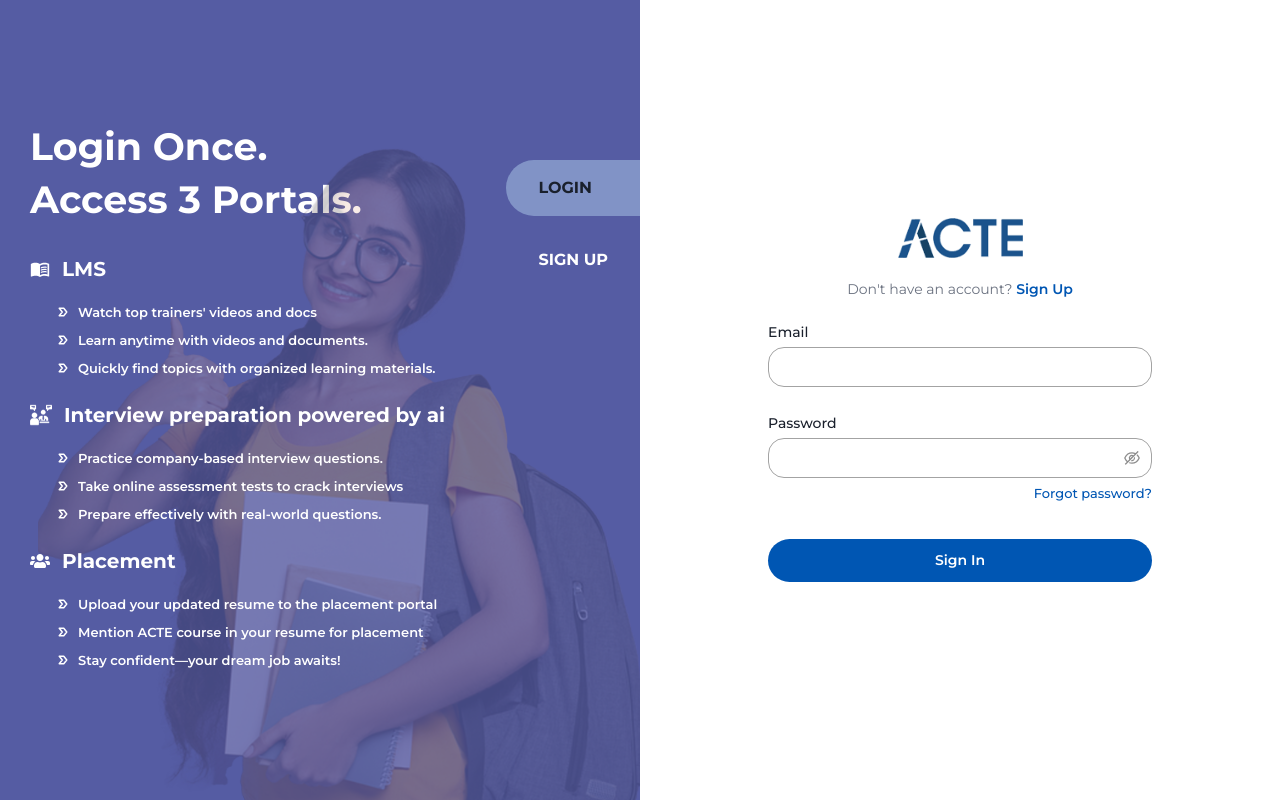
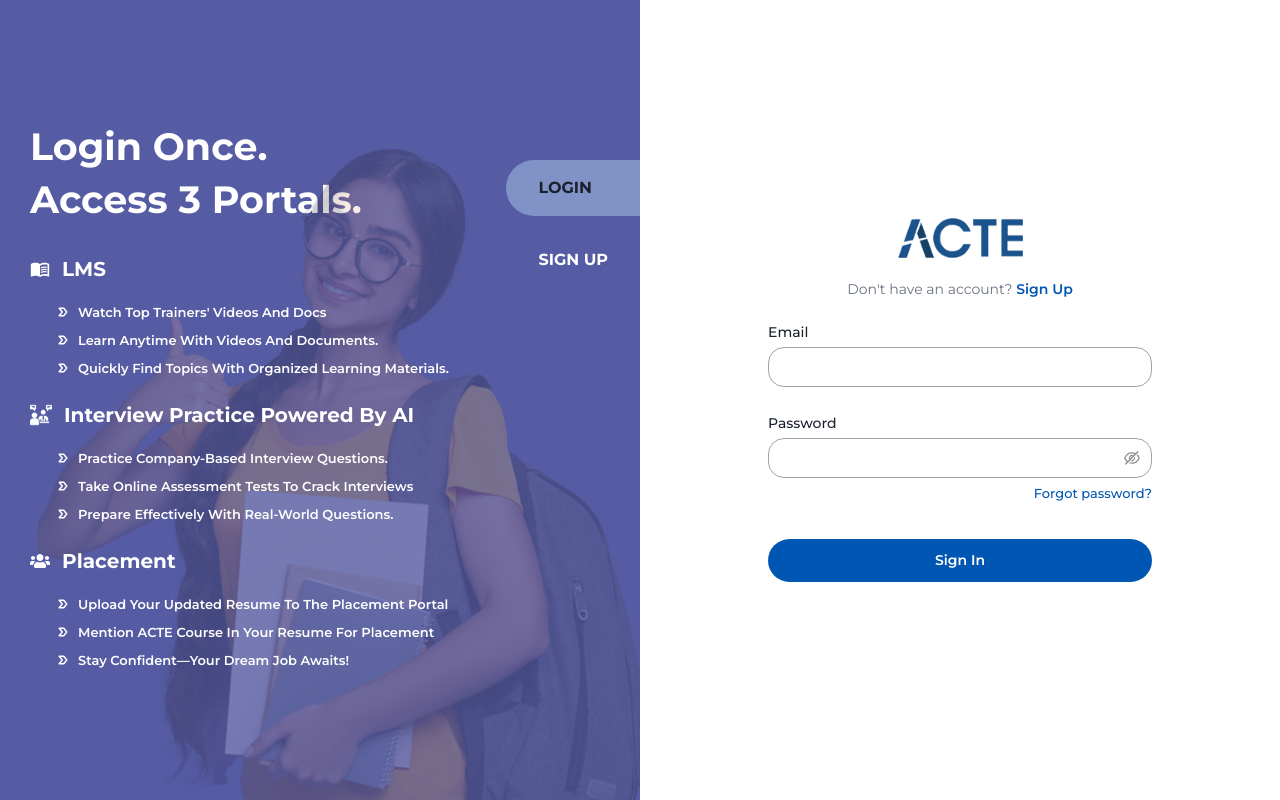
Before and after one commit to Acrwep/Jobportal-frontend, a React (Create React App) app: page /login in a window 1280 px wide. Built offline with nearby package versions, Linux system fonts and the light colour scheme.

Commit message:
Change login and register page content to title case

```diff
--- a/src/Login/LmsLogin.js
+++ b/src/Login/LmsLogin.js
@@ -181,7 +181,7 @@
               <ul>
                 <li>
                   <TbArrowBadgeRight size={18} style={{ marginRight: "6px" }} />{" "}
-                  Watch top trainers' videos and docs
+                  Watch Top Trainers' Videos And Docs
                 </li>
                 <li>
                   {" "}
@@ -189,7 +189,7 @@
                     size={18}
                     style={{ marginRight: "6px" }}
                   />{" "}
-                  Learn anytime with videos and documents.
+                  Learn Anytime With Videos And Documents.
                 </li>
                 <li>
                   {" "}
@@ -197,13 +197,13 @@
                     size={18}
                     style={{ marginRight: "6px" }}
                   />{" "}
-                  Quickly find topics with organized learning materials.
+                  Quickly Find Topics With Organized Learning Materials.
                 </li>
               </ul>
 
               <div className="loginpage_subheadingContainer">
                 <img src={InterviewIcon} style={{ width: "22px" }} />
-                <h3>Interview preparation powered by ai</h3>
+                <h3>Interview Practice Powered By AI</h3>
               </div>
 
               <ul>
@@ -213,7 +213,7 @@
                     size={18}
                     style={{ marginRight: "6px" }}
                   />{" "}
-                  Practice company-based interview questions.
+                  Practice Company-Based Interview Questions.
                 </li>
                 <li>
                   {" "}
@@ -221,7 +221,7 @@
                     size={18}
                     style={{ marginRight: "6px" }}
                   />{" "}
-                  Take online assessment tests to crack interviews
+                  Take Online Assessment Tests To Crack Interviews
                 </li>
                 <li>
                   {" "}
@@ -229,7 +229,7 @@
                     size={18}
                     style={{ marginRight: "6px" }}
                   />{" "}
-                  Prepare effectively with real-world questions.
+                  Prepare Effectively With Real-World Questions.
                 </li>
               </ul>
 
@@ -244,7 +244,7 @@
                     size={18}
                     style={{ marginRight: "6px" }}
                   />{" "}
-                  Upload your updated resume to the placement portal
+                  Upload Your Updated Resume To The Placement Portal
                 </li>
                 <li>
                   {" "}
@@ -252,7 +252,7 @@
                     size={18}
                     style={{ marginRight: "6px" }}
                   />{" "}
-                  Mention ACTE course in your resume for placement
+                  Mention ACTE Course In Your Resume For Placement
                 </li>
                 <li>
                   {" "}
@@ -260,7 +260,7 @@
                     size={18}
                     style={{ marginRight: "6px" }}
                   />{" "}
-                  Stay confident—your dream job awaits!
+                  Stay Confident—Your Dream Job Awaits!
                 </li>
               </ul>
             </div>
--- a/src/Register/Register.js
+++ b/src/Register/Register.js
@@ -283,7 +283,7 @@
               <ul>
                 <li>
                   <TbArrowBadgeRight size={18} style={{ marginRight: "6px" }} />{" "}
-                  Watch top trainers' videos and docs
+                  Watch Top Trainers' Videos And Docs
                 </li>
                 <li>
                   {" "}
@@ -291,7 +291,7 @@
                     size={18}
                     style={{ marginRight: "6px" }}
                   />{" "}
-                  Learn anytime with videos and documents.
+                  Learn Anytime With Videos And Documents.
                 </li>
                 <li>
                   {" "}
@@ -299,13 +299,13 @@
                     size={18}
                     style={{ marginRight: "6px" }}
                   />{" "}
-                  Quickly find topics with organized learning materials.
+                  Quickly Find Topics With Organized Learning Materials.
                 </li>
               </ul>
 
               <div className="loginpage_subheadingContainer">
                 <img src={InterviewIcon} style={{ width: "22px" }} />
-                <h3>Interview preparation powered by ai</h3>
+                <h3>Interview Practice Powered By AI</h3>
               </div>
 
               <ul>
@@ -315,7 +315,7 @@
                     size={18}
                     style={{ marginRight: "6px" }}
                   />{" "}
-                  Practice company-based interview questions.
+                  Practice Company-Based Interview Questions.
                 </li>
                 <li>
                   {" "}
@@ -323,7 +323,7 @@
                     size={18}
                     style={{ marginRight: "6px" }}
                   />{" "}
-                  Take online assessment tests to crack interviews
+                  Take Online Assessment Tests To Crack Interviews
                 </li>
                 <li>
                   {" "}
@@ -331,7 +331,7 @@
                     size={18}
                     style={{ marginRight: "6px" }}
                   />{" "}
-                  Prepare effectively with real-world questions.
+                  Prepare Effectively With Real-World Questions.
                 </li>
               </ul>
 
@@ -346,7 +346,7 @@
                     size={18}
                     style={{ marginRight: "6px" }}
                   />{" "}
-                  Upload your updated resume to the placement portal
+                  Upload Your Updated Resume To The Placement Portal
                 </li>
                 <li>
                   {" "}
@@ -354,7 +354,7 @@
                     size={18}
                     style={{ marginRight: "6px" }}
                   />{" "}
-                  Mention ACTE course in your resume for placement
+                  Mention ACTE Course In Your Resume For Placement
                 </li>
                 <li>
                   {" "}
@@ -362,7 +362,7 @@
                     size={18}
                     style={{ marginRight: "6px" }}
                   />{" "}
-                  Stay confident—your dream job awaits!
+                  Stay Confident—Your Dream Job Awaits!
                 </li>
               </ul>
             </div>
```
Also changed, not shown: 1 other file (tests, documents, lock files or other folders).
